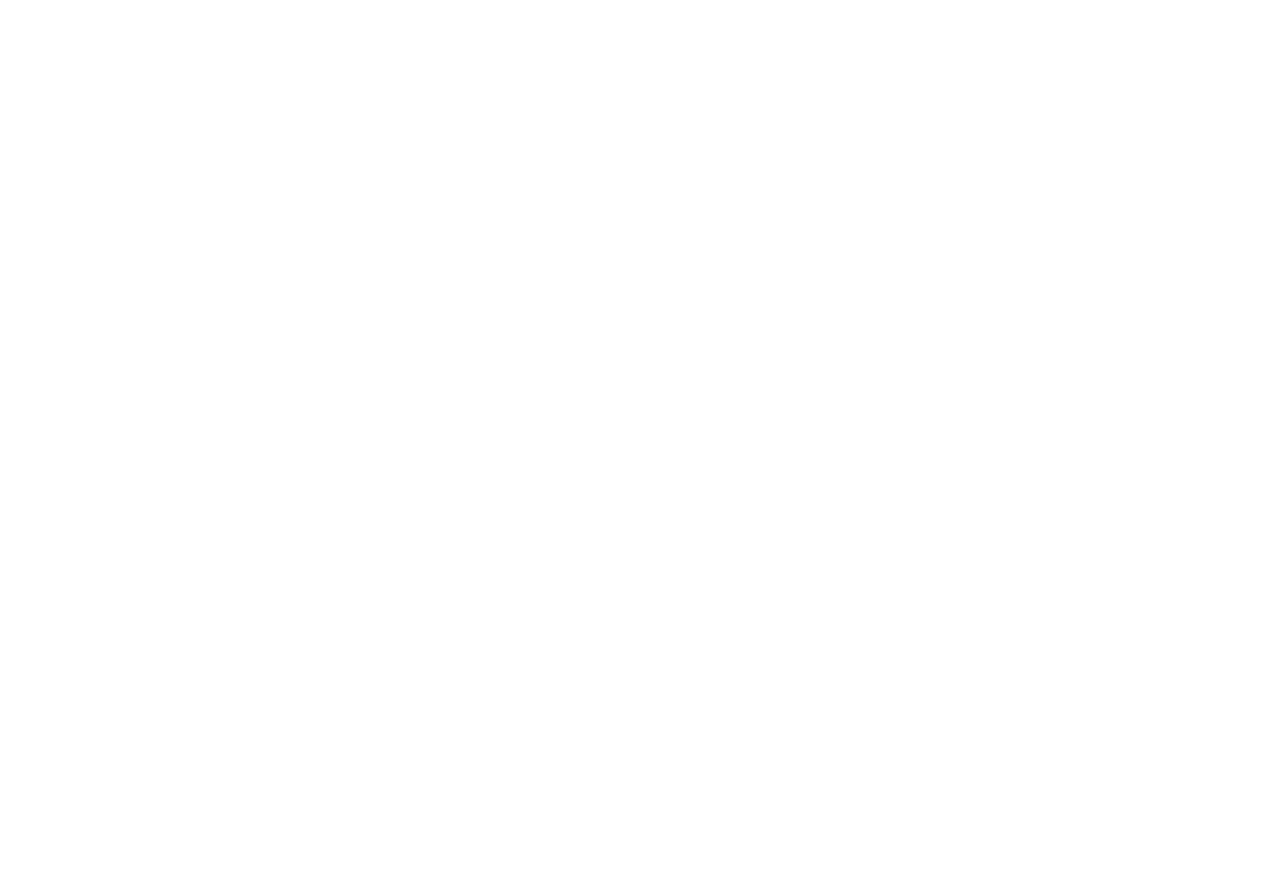
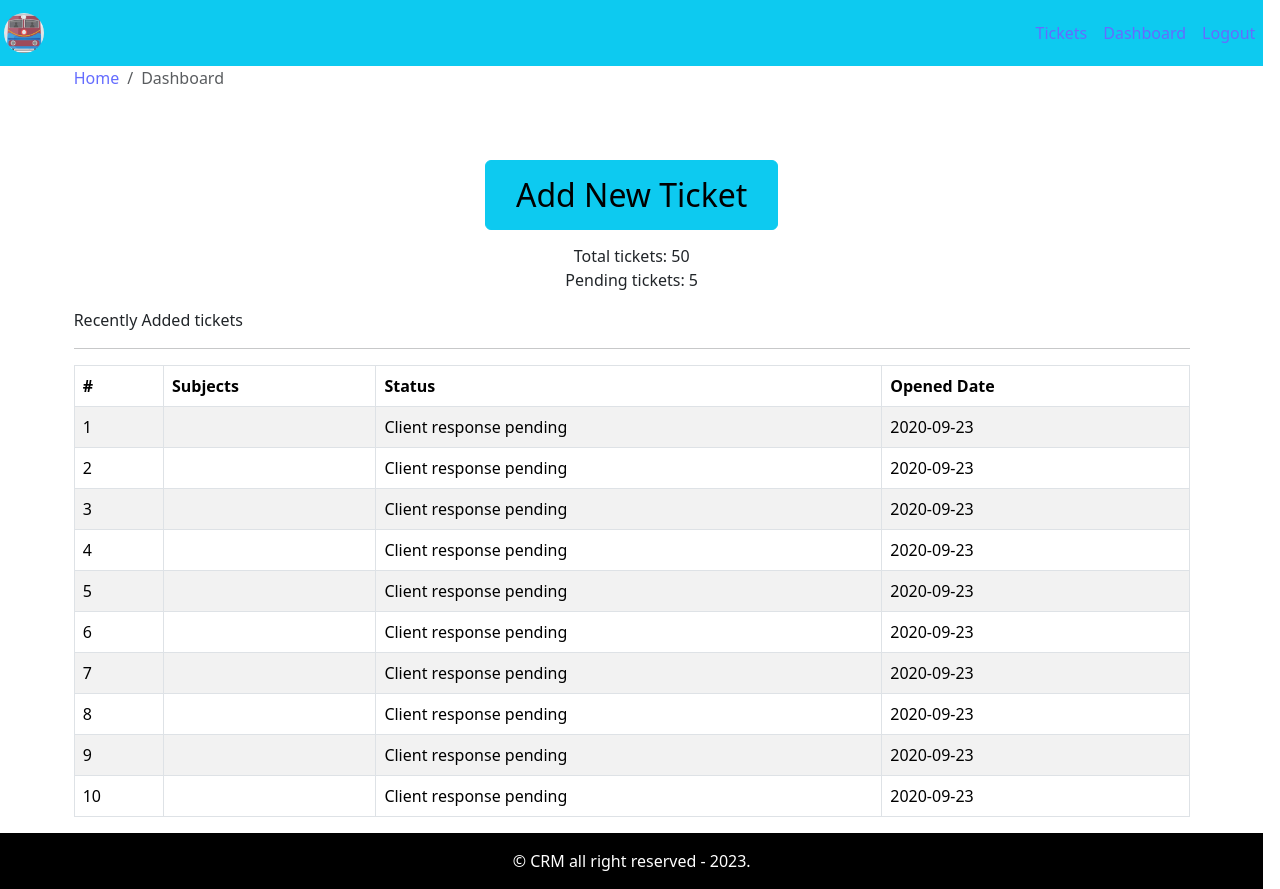
Before and after one commit to mian312/CRM-Ticket-System, a React (Vite) app in the folder Frontend/: page /dashboard in a window 1280 px wide. Before the commit this address had no page. Before the commit the page ends 800 px from the top, so only its background shows below. Built offline with nearby package versions, Linux system fonts and the light colour scheme.

Commit message:
Added Dashboard page properly

```diff
--- a/Frontend/src/App.tsx
+++ b/Frontend/src/App.tsx
@@ -6,15 +6,16 @@
   Route,
   Routes
 } from 'react-router-dom';
+import { Dashboard } from './Layouts/Pages/Dashboard/Dashboard';
 import { DefaultLayout } from './Layouts/DefaultLayout';
 
 export default function App() {
   return (
-    <div className='app'>
+    <DefaultLayout>
       <Routes>
-          <Route path='/' element={<DefaultLayout><Entry/></DefaultLayout>} />
-          {/* <Route path='/' Component={Entry} /> */}
+        <Route path='/' Component={Entry} />
+        <Route path='/dashboard' Component={Dashboard} />
       </Routes>
-    </div>
+    </DefaultLayout>
   )
 }
--- /dev/null
+++ b/Frontend/src/Components/BreadCrumbs/BreadCrumb.tsx
@@ -0,0 +1,16 @@
+import React, { ReactNode } from "react";
+import { Breadcrumb } from "react-bootstrap";
+import { Link } from "react-router-dom";
+
+interface BreadcrumbProps {
+    page: ReactNode;
+}
+
+export const BreadCrumb: React.FC<BreadcrumbProps> = ({ page }) => {
+    return (
+        <Breadcrumb>
+            <Breadcrumb.Item ><Link to={'/'}>Home</Link></Breadcrumb.Item>
+            <Breadcrumb.Item active>{page}</Breadcrumb.Item>
+        </Breadcrumb>
+    );
+};
--- /dev/null
+++ b/Frontend/src/Components/Tickets/TicketTable.tsx
@@ -0,0 +1,42 @@
+import React from 'react';
+import { Table } from 'react-bootstrap';
+import { Ticket } from '../../assets/interface/interface';
+
+interface TicketTableProps {
+  tickets: Ticket[];
+}
+
+const TicketTable: React.FC<TicketTableProps> = ({ tickets }) => {
+  return (
+    <Table striped bordered hover>
+      <thead>
+        <tr>
+          <th>#</th>
+          <th>Subjects</th>
+          <th>Status</th>
+          <th>Opened Date</th>
+        </tr>
+      </thead>
+      <tbody>
+        {tickets.length ? (
+          tickets.map((row) => (
+            <tr key={row.id}>
+              <td>{row.id}</td>
+              <td>{row.subject}</td>
+              <td>{row.status}</td>
+              <td>{row.addedAt}</td>
+            </tr>
+          ))
+        ) : (
+          <tr>
+            <td colSpan={4} className="text-center">
+              No tickets to show
+            </td>
+          </tr>
+        )}
+      </tbody>
+    </Table>
+  );
+};
+
+export default TicketTable;
--- a/Frontend/src/Layouts/DefaultLayout.tsx
+++ b/Frontend/src/Layouts/DefaultLayout.tsx
@@ -8,7 +8,7 @@
 
 export const DefaultLayout: React.FC<DefaultLayoutProps> = ({ children }) => {
     return (
-        <div className="default-layout">
+        <div className="default-layout app">
             <header className="header sticky-top">
                 <Header />
             </header>
--- /dev/null
+++ b/Frontend/src/Layouts/Pages/Dashboard/Dashboard.tsx
@@ -0,0 +1,43 @@
+import React from "react";
+import { Container, Row, Col, Button } from "react-bootstrap";
+import TicketTable from "../../../Components/Tickets/TicketTable";
+import tickets from "../../../assets/data/dummy-tickets.json";
+import { BreadCrumb } from "../../../Components/BreadCrumbs/BreadCrumb";
+
+export const Dashboard: React.FC = () => {
+    return (
+        <Container>
+            <Row>
+                <Col>
+                    <BreadCrumb page="Dashboard" />
+                </Col>
+            </Row>
+            <Row>
+                <Col className="text-center mt-5 mb-2">
+                    <Button
+                        variant="info"
+                        style={{ fontSize: "2rem", padding: "10px 30px" }}
+                    >
+                        Add New Ticket
+                    </Button>
+                </Col>
+            </Row>
+            <Row>
+                <Col className="text-center  mb-2">
+                    <div>Total tickets: 50</div>
+                    <div>Pending tickets: 5</div>
+                </Col>
+            </Row>
+            <Row>
+                <Col className="mt-2">Recently Added tickets</Col>
+            </Row>
+            <hr />
+
+            <Row>
+                <Col className="recent-ticket">
+                    <TicketTable tickets={tickets} />
+                </Col>
+            </Row>
+        </Container>
+    );
+};
--- /dev/null
+++ b/Frontend/src/assets/data/dummy-tickets.json
@@ -0,0 +1,52 @@
+[
+    {
+      "id": 1,
+      "status": "Client response pending",
+      "addedAt": "2020-09-23"
+    },
+    {
+      "id": 2,
+      "status": "Client response pending",
+      "addedAt": "2020-09-23"
+    },
+    {
+      "id": 3,
+      "status": "Client response pending",
+      "addedAt": "2020-09-23"
+    },
+    {
+      "id": 4,
+      "status": "Client response pending",
+      "addedAt": "2020-09-23"
+    },
+    {
+      "id": 5,
+      "status": "Client response pending",
+      "addedAt": "2020-09-23"
+    },
+    {
+      "id": 6,
+      "status": "Client response pending",
+      "addedAt": "2020-09-23"
+    },
+    {
+      "id": 7,
+      "status": "Client response pending",
+      "addedAt": "2020-09-23"
+    },
+    {
+      "id": 8,
+      "status": "Client response pending",
+      "addedAt": "2020-09-23"
+    },
+    {
+      "id": 9,
+      "status": "Client response pending",
+      "addedAt": "2020-09-23"
+    },
+    {
+      "id": 10,
+      "status": "Client response pending",
+      "addedAt": "2020-09-23"
+    }
+  ]
--- /dev/null
+++ b/Frontend/src/assets/interface/interface.ts
@@ -0,0 +1,6 @@
+export interface Ticket {
+    id: number;
+    subject?: string;
+    status: string;
+    addedAt: string;
+}
```
